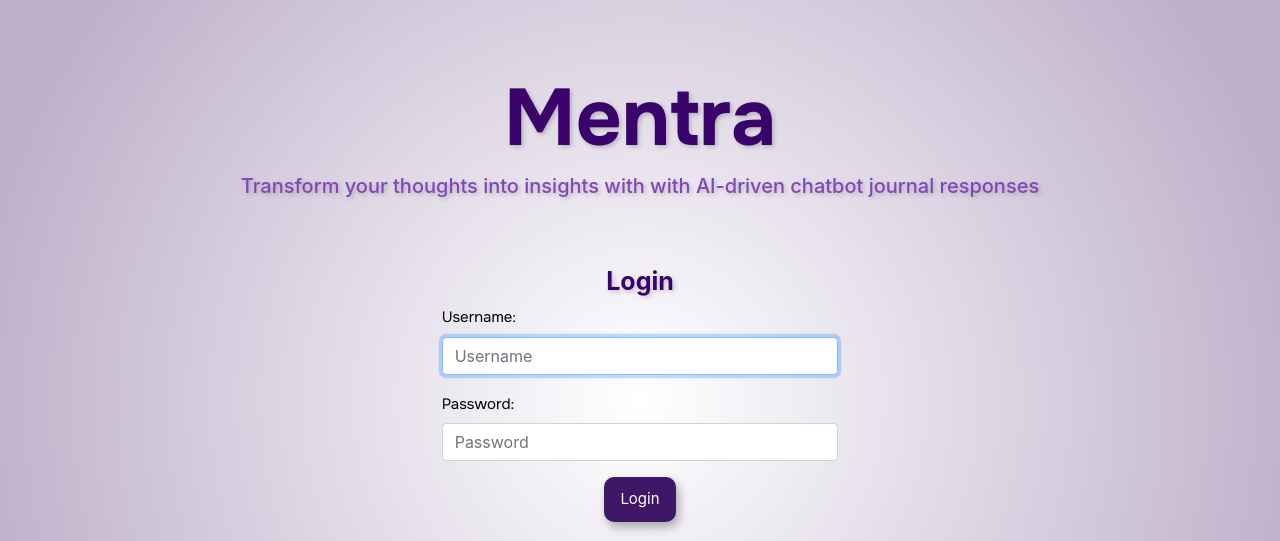
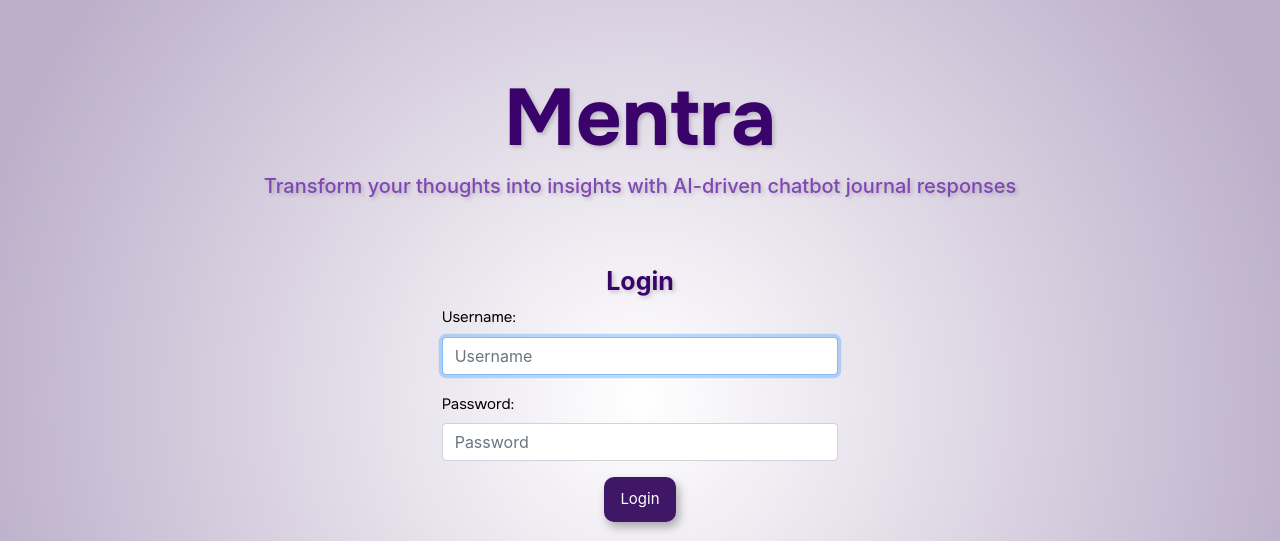
Before and after one commit to steph-xue/mentra, a Django app: page / in a window 1280 px wide. Shown: the top 541 px of the page. Run offline with Django 5.2, Linux system fonts and the light colour scheme; some libraries are stand-ins or nearby versions.

Commit message:
fix title

```diff
--- a/application/templates/application/login.html
+++ b/application/templates/application/login.html
@@ -10,7 +10,7 @@
 
     <div class="login-header">
         <h1 class="login-logo">Mentra</h1>
-        <h4 class="login-description">Transform your thoughts into insights with with AI-driven chatbot journal responses</h4>
+        <h4 class="login-description">Transform your thoughts into insights with AI-driven chatbot journal responses</h4>
     </div>
 
     <h2 class="login-title text-center">Login</h2>
--- a/application/templates/application/register.html
+++ b/application/templates/application/register.html
@@ -10,7 +10,7 @@
 
     <div class="register-header">
         <h1 class="register-logo">Mentra</h1>
-        <h4 class="register-description">Transform your thoughts into insights with with AI-driven chatbot journal responses</h4>
+        <h4 class="register-description">Transform your thoughts into insights with AI-driven chatbot journal responses</h4>
     </div>
 
     <h2 class="register-title text-center">Register New User</h2>
```
